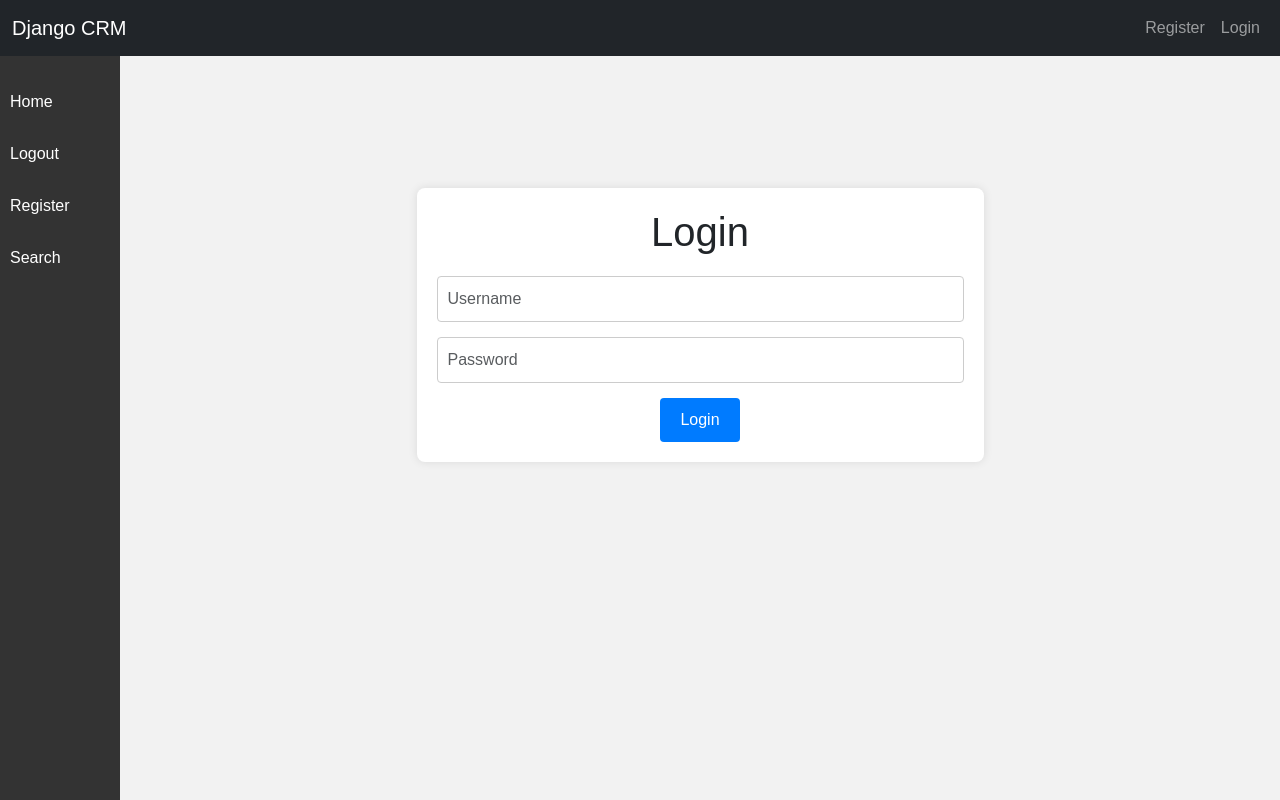
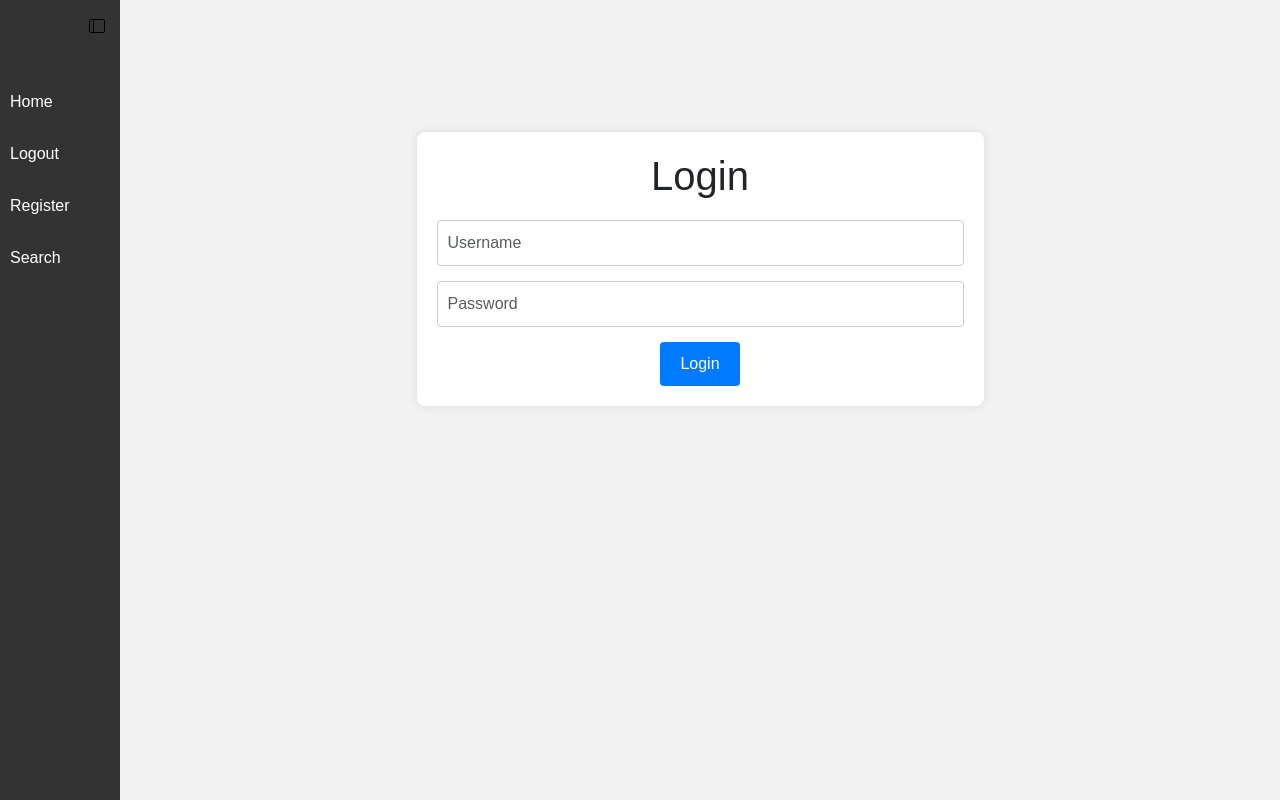
Before and after one commit to webapp-master/my-1st-web-app-project, a Django app: page / in a window 1280 px wide. Run offline with Django 4.2, Linux system fonts and the light colour scheme.

Commit message:
all pages adjusted except 'update_record.html AND button has been found for Sidebar, Next is to Style the Sidebar'

```diff
--- a/static/css/styles.css
+++ b/static/css/styles.css
@@ -137,6 +137,7 @@ h1 {
   background-color: #333;
   padding-top: 80px;
   z-index: 1;
+
 }
 
 .sidebar ul {
@@ -180,3 +181,18 @@ h1 {
 .add-record-container h1 {
   margin-bottom: -15px; /* Adjust this value to reduce the margin */
 }
+
+
+
+
+#sidebar-toggle-btn {
+  position: absolute;
+  top: 10px;
+  right: 10px;
+  background-color: transparent;
+  border: none;
+  padding: 5px;
+  cursor: pointer;
+  z-index: 99;
+
+}
--- a/website/templates/base.html
+++ b/website/templates/base.html
@@ -18,7 +18,7 @@
 
 <body>
     <!-- Navbar -->
-    {% include 'navbar.html' %}
+
 
     <!-- Sidebar -->
     <aside class="sidebar">
--- a/website/templates/sidebar.html
+++ b/website/templates/sidebar.html
@@ -1,11 +1,14 @@
 <!-- sidebar.html -->
-<div class="sidebar">
+<div class="sidebar" id="sidebar">
     <ul>
         <li><a href="{% url 'home' %}">Home</a></li>
-
         <li><a href="{% url 'logout' %}">Logout</a></li>
         <li><a href="{% url 'register' %}">Register</a></li>
         <li><a href="{% url 'search_record' %}">Search</a></li>
-        <!-- Add other links for the remaining URLs -->
     </ul>
 </div>
+
+<!-- Add the Bootstrap toggle icon button for sidebar toggle -->
+<button id="sidebar-toggle-btn">
+    <i class="bi bi-layout-sidebar"></i>
+</button>
```
